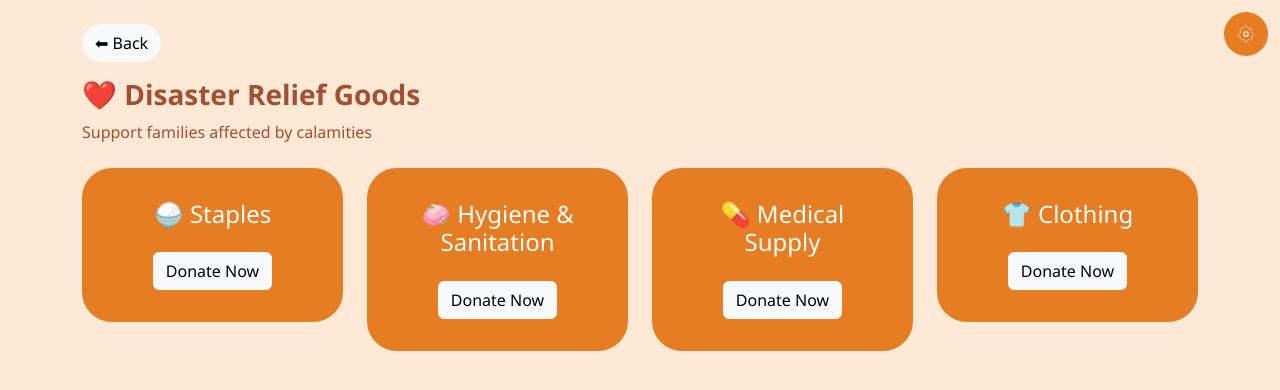
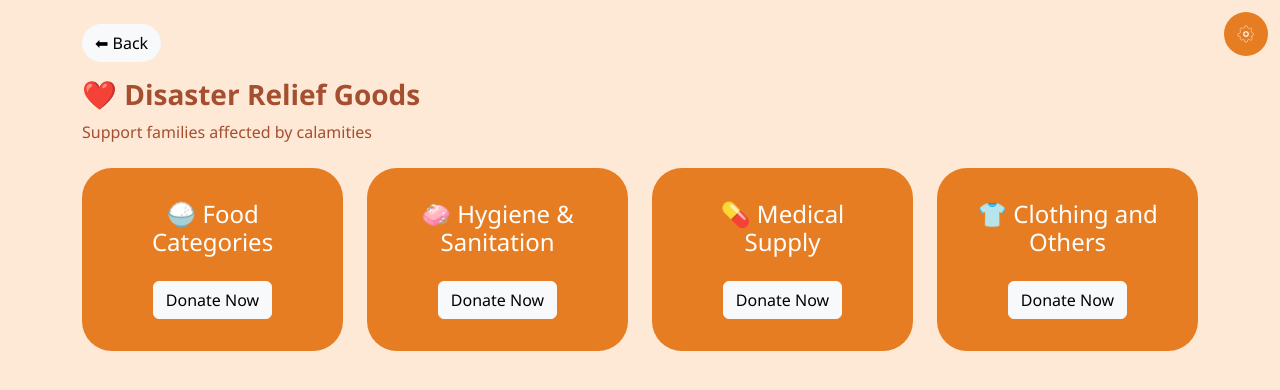
Before and after one commit to iamjewelmitchjaculo-stack/BULIGsb.web, a website: page docs/relief.html in a window 1280 px wide. Drawn offline with nearby package versions, Linux system fonts and the light colour scheme; no server answers.

Commit message:
Revise category titles in relief.html
Updated category titles for clarity and consistency.

```diff
--- a/docs/relief.html
+++ b/docs/relief.html
@@ -39,7 +39,7 @@
 
       <div class="col-md-3">
         <div class="category-card">
-          <h4>🍚 Staples</h4>
+          <h4>🍚 Food Categories</h4>
     	<a href="donate-staples.html" style="text-decoration:none;">
           <button class="btn btn-light mt-3">Donate Now</button>
         </div></a>
@@ -63,7 +63,7 @@
 
       <div class="col-md-3">
         <div class="category-card">
-          <h4>👕 Clothing</h4>
+          <h4>👕 Clothing and Others</h4>
     <a href="donate-clothing.html" style="text-decoration:none;">
           <button class="btn btn-light mt-3">Donate Now</button>
         </div></a>
```
